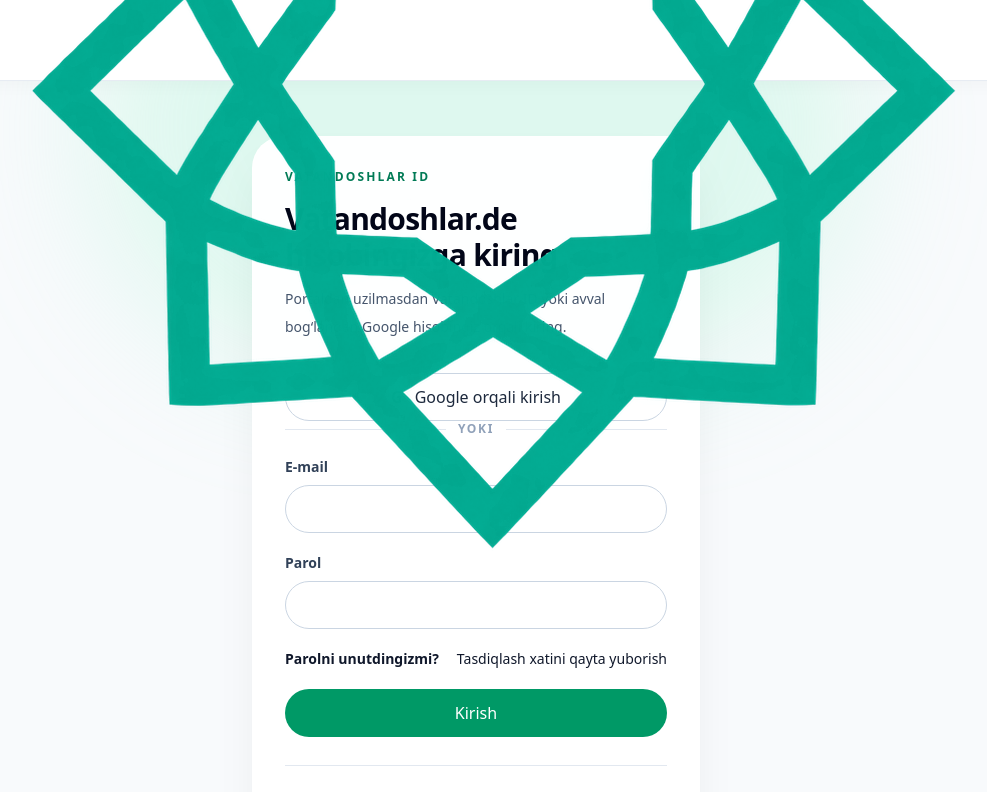
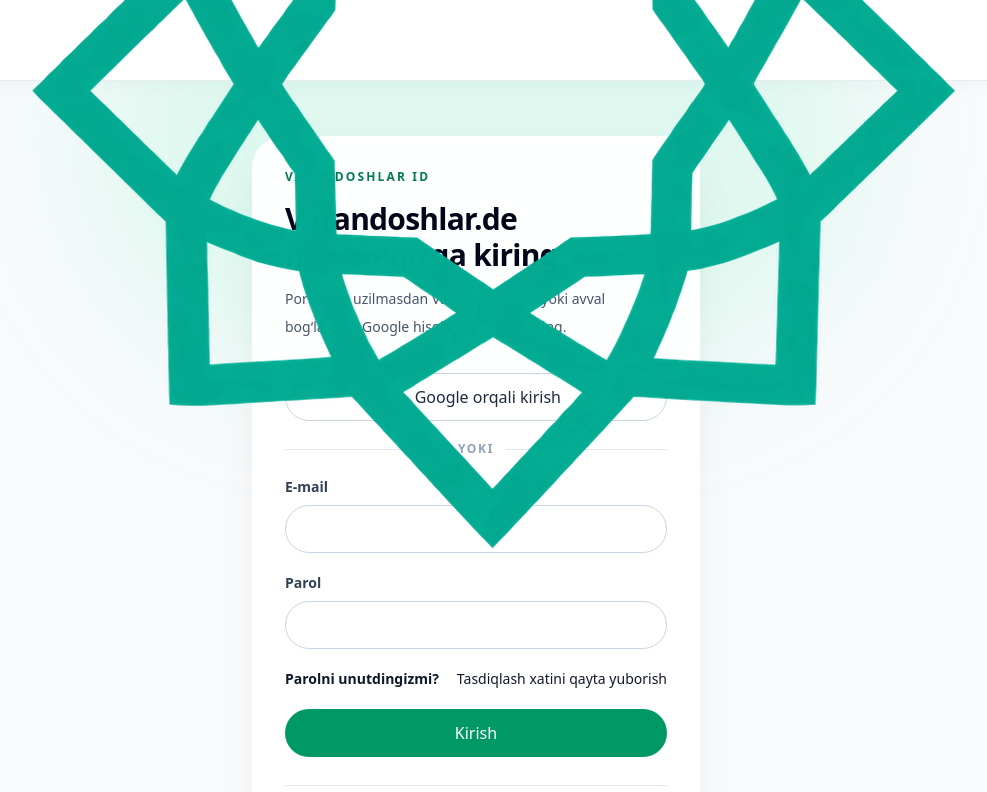
Before and after one commit to ZafarUsarov/vatandoshlar-portal, a Next.js app: page /uz/id/login in a window 1280 px wide. Shown: the top 792 px of the page, without its empty margins (164-1151 px from the left). Built offline with nearby package versions, Linux system fonts and the light colour scheme; no server answers; the database is empty.

Commit message:
fix(auth): separate credentials and Google login forms

```diff
--- a/components/auth/PublicLoginForm.tsx
+++ b/components/auth/PublicLoginForm.tsx
@@ -119,42 +119,29 @@ export default function PublicLoginForm({
     state.errorField === "credentials";
 
   return (
-
-    <form
-
-      action={formAction}
-
-      className="space-y-5"
-
-      noValidate
-
-    >
-
-      <input
-
-        type="hidden"
-
-        name="locale"
-
-        value={locale}
-
-      />
+    <div className="space-y-5">
+      <form action={googleLoginAction}>
+        <input type="hidden" name="locale" value={locale} />
 
         <button
           type="submit"
-        formAction={googleLoginAction}
-        disabled={pending}
-        className="inline-flex min-h-12 w-full items-center justify-center gap-3 rounded-2xl border border-slate-300 bg-white px-5 text-sm font-bold text-slate-800 transition hover:bg-slate-50 disabled:cursor-not-allowed disabled:opacity-60 dark:border-slate-700 dark:bg-slate-900 dark:text-white dark:hover:bg-slate-800"
+          className="inline-flex min-h-12 w-full items-center justify-center gap-3 rounded-2xl border border-slate-300 bg-white px-5 text-sm font-bold text-slate-800 transition hover:bg-slate-50 dark:border-slate-700 dark:bg-slate-900 dark:text-white dark:hover:bg-slate-800"
         >
           <span aria-hidden="true" className="text-base font-black">G</span>
           {copy.google}
         </button>
+      </form>
 
       <div className="flex items-center gap-3" aria-hidden="true">
         <span className="h-px flex-1 bg-slate-200 dark:bg-slate-800" />
-        <span className="text-xs font-semibold uppercase tracking-[0.14em] text-slate-400">{copy.or}</span>
+        <span className="text-xs font-semibold uppercase tracking-[0.14em] text-slate-400">
+          {copy.or}
+        </span>
         <span className="h-px flex-1 bg-slate-200 dark:bg-slate-800" />
       </div>
+
+      <form action={formAction} className="space-y-5" noValidate>
+        <input type="hidden" name="locale" value={locale} />
 
       <div>
 
@@ -326,7 +313,7 @@ export default function PublicLoginForm({
       </button>
 
       </form>
-
+    </div>
   );
 
 }
```
Lines whose indentation alone changed are shown as unchanged.
